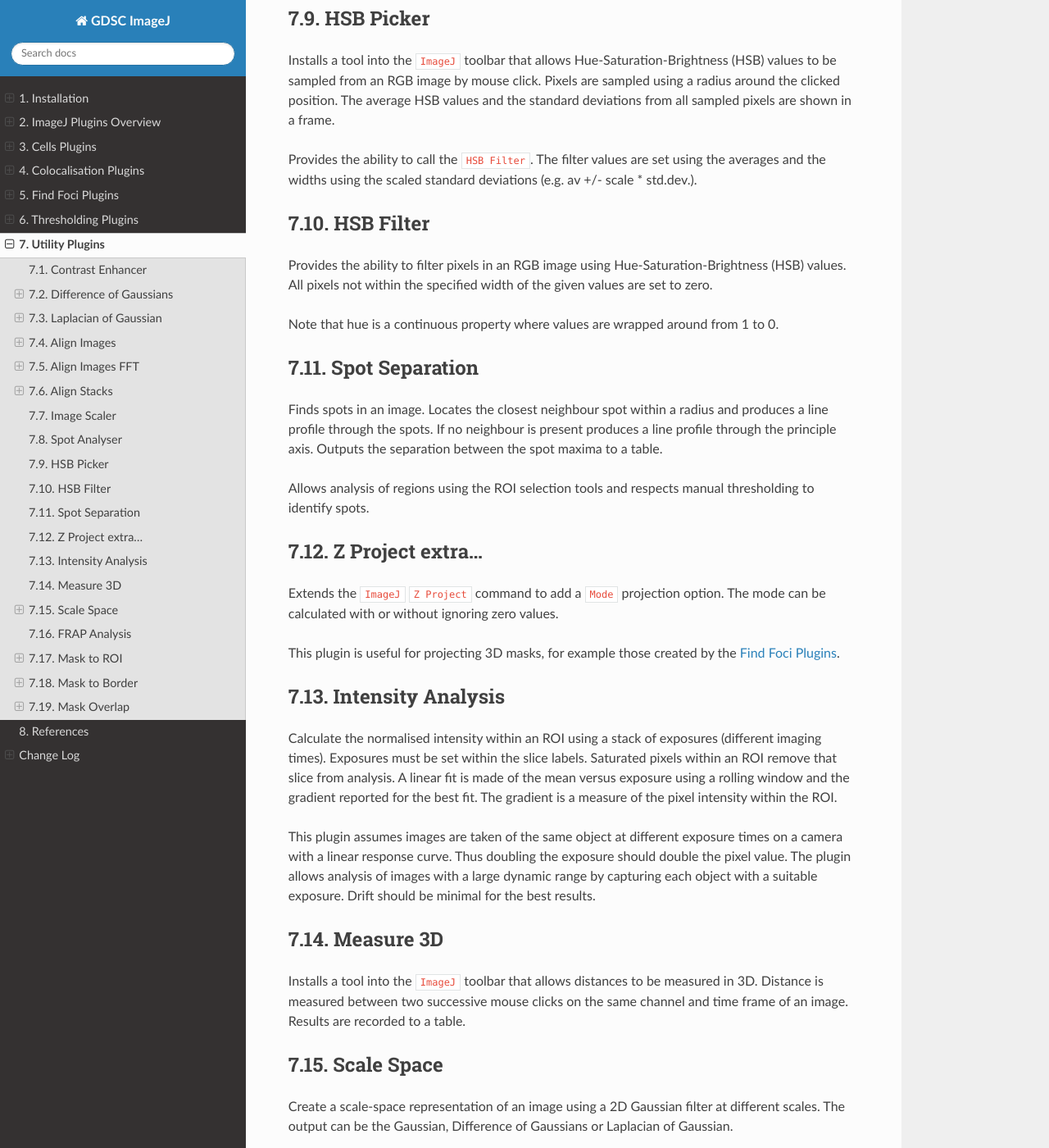
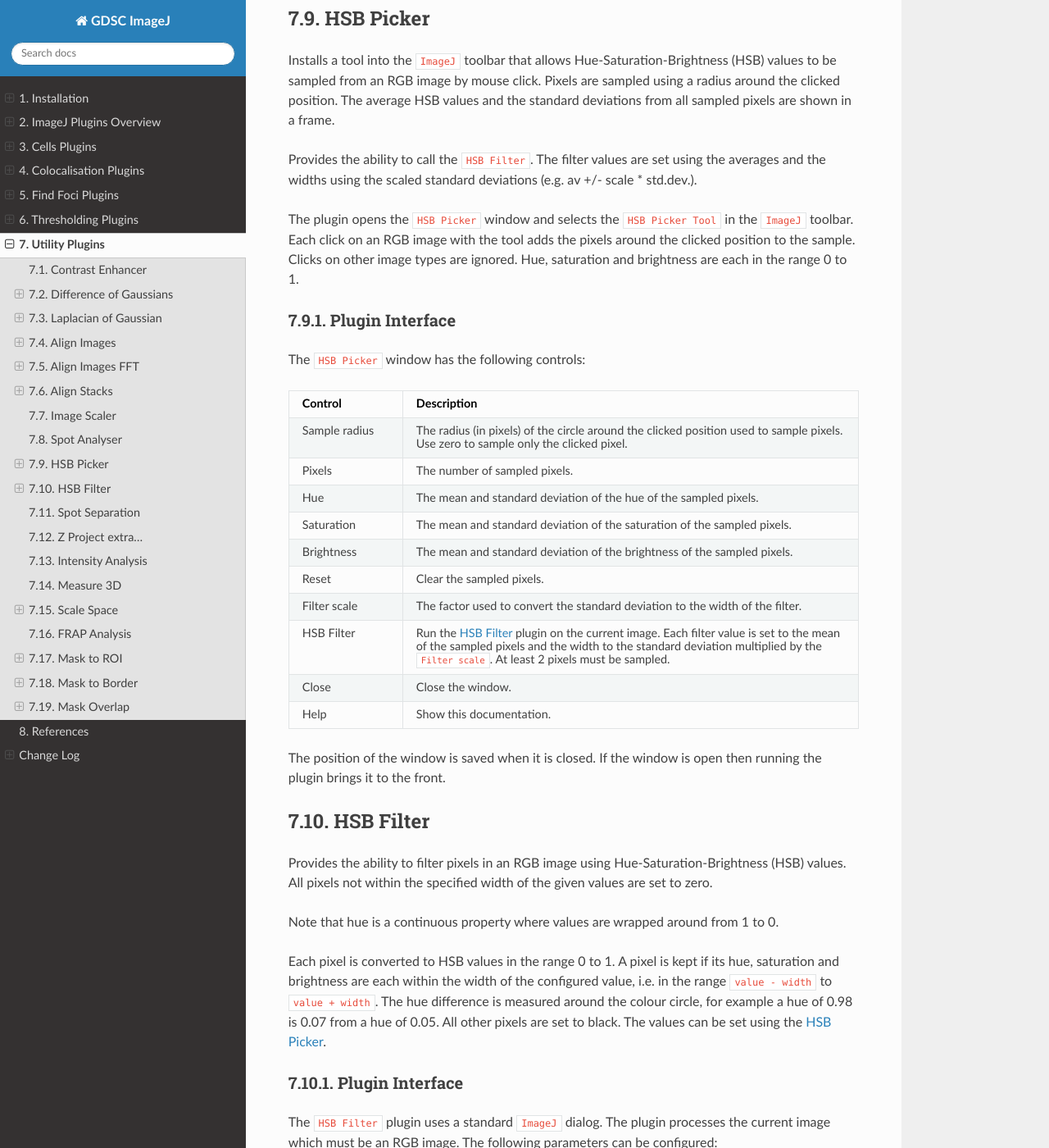
Before and after one commit to aherbert/gdsc, a Sphinx documentation site: the page built from docs/utility_plugins.rst, in a window 1280 px wide and 1400 px high, scrolled down 7964 px. Shown: the whole window at 82% size. Built offline with Sphinx 7.4.7 and the Read the Docs theme 3.1.0, drawn with Linux system fonts in a browser that asks for light colours; some of the changed text lies outside the part shown.

Commit message:
Document the HSB Picker and HSB Filter plugins

```diff
--- a/docs/utility_plugins.rst
+++ b/docs/utility_plugins.rst
@@ -394,6 +394,54 @@ Installs a tool into the ``ImageJ`` toolbar that allows Hue-Saturation-Brightnes
 
 Provides the ability to call the ``HSB Filter``. The filter values are set using the averages and the widths using the scaled standard deviations (e.g. av +/- scale * std.dev.).
 
+The plugin opens the ``HSB Picker`` window and selects the ``HSB Picker Tool`` in the ``ImageJ`` toolbar. Each click on an RGB image with the tool adds the pixels around the clicked position to the sample. Clicks on other image types are ignored. Hue, saturation and brightness are each in the range 0 to 1.
+
+.. index:: HSB Picker Plugin Interface
+
+Plugin Interface
+~~~~~~~~~~~~~~~~
+
+The ``HSB Picker`` window has the following controls:
+
+.. list-table::
+   :widths: 20 80
+   :header-rows: 1
+
+   * - Control
+     - Description
+
+   * - Sample radius
+     - The radius (in pixels) of the circle around the clicked position used to sample pixels. Use zero to sample only the clicked pixel.
+
+   * - Pixels
+     - The number of sampled pixels.
+
+   * - Hue
+     - The mean and standard deviation of the hue of the sampled pixels.
+
+   * - Saturation
+     - The mean and standard deviation of the saturation of the sampled pixels.
+
+   * - Brightness
+     - The mean and standard deviation of the brightness of the sampled pixels.
+
+   * - Reset
+     - Clear the sampled pixels.
+
+   * - Filter scale
+     - The factor used to convert the standard deviation to the width of the filter.
+
+   * - HSB Filter
+     - Run the :ref:`utility_plugins:HSB Filter` plugin on the current image. Each filter value is set to the mean of the sampled pixels and the width to the standard deviation multiplied by the ``Filter scale``. At least 2 pixels must be sampled.
+
+   * - Close
+     - Close the window.
+
+   * - Help
+     - Show this documentation.
+
+The position of the window is saved when it is closed. If the window is open then running the plugin brings it to the front.
+
 .. index:: ! HSB Filter
 
 HSB Filter
@@ -402,6 +450,50 @@ HSB Filter
 Provides the ability to filter pixels in an RGB image using Hue-Saturation-Brightness (HSB) values. All pixels not within the specified width of the given values are set to zero.
 
 Note that hue is a continuous property where values are wrapped around from 1 to 0.
+
+Each pixel is converted to HSB values in the range 0 to 1. A pixel is kept if its hue, saturation and brightness are each within the width of the configured value, i.e. in the range ``value - width`` to ``value + width``. The hue difference is measured around the colour circle, for example a hue of 0.98 is 0.07 from a hue of 0.05. All other pixels are set to black. The values can be set using the :ref:`utility_plugins:HSB Picker`.
+
+.. index:: HSB Filter Plugin Interface
+
+Plugin Interface
+~~~~~~~~~~~~~~~~
+
+The ``HSB Filter`` plugin uses a standard ``ImageJ`` dialog. The plugin processes the current image which must be an RGB image. The following parameters can be configured:
+
+.. list-table::
+   :widths: 20 80
+   :header-rows: 1
+
+   * - Parameter
+     - Description
+
+   * - Hue
+     - The hue of the pixels to keep.
+
+   * - Hue width
+     - The allowed difference from the hue.
+
+   * - Saturation
+     - The saturation of the pixels to keep.
+
+   * - Saturation width
+     - The allowed difference from the saturation.
+
+   * - Brightness
+     - The brightness of the pixels to keep.
+
+   * - Brightness width
+     - The allowed difference from the brightness.
+
+   * - Preview
+     - Show the filtered image. The preview is updated when the parameters are changed.
+
+.. index:: HSB Filter Output
+
+Output
+~~~~~~
+
+The filtered image replaces the pixels of the input image. The change can be reverted using ``Edit > Undo``. Only the current image plane is processed.
 
 .. index:: ! Spot Separation
 
```
